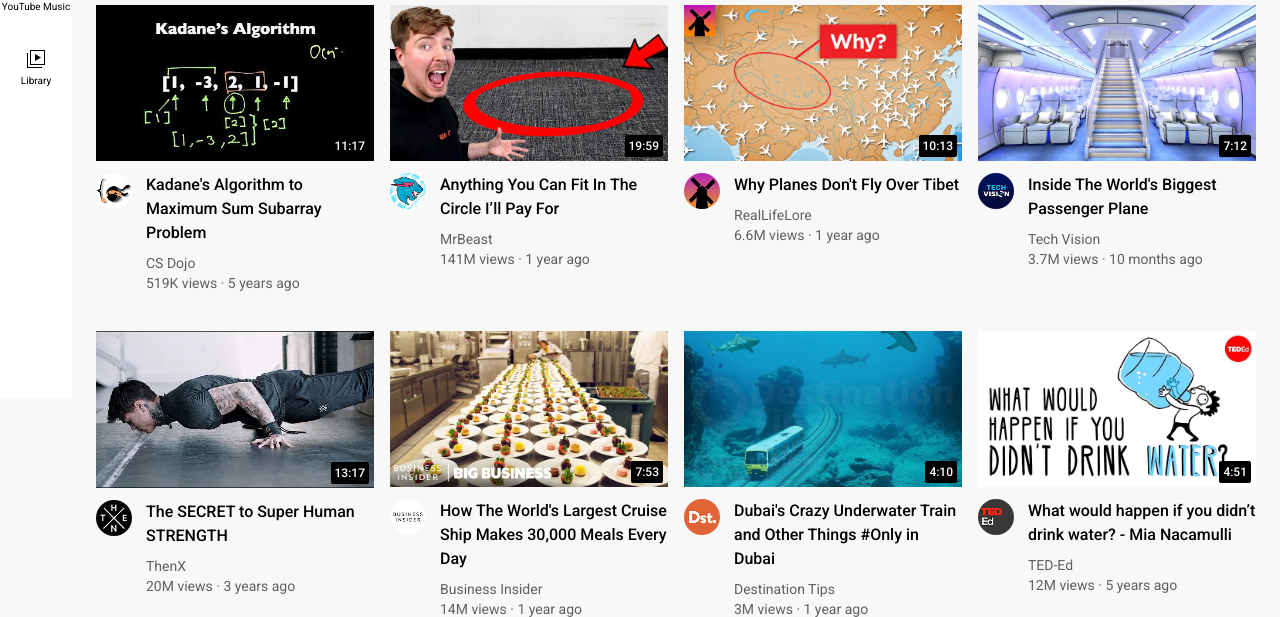
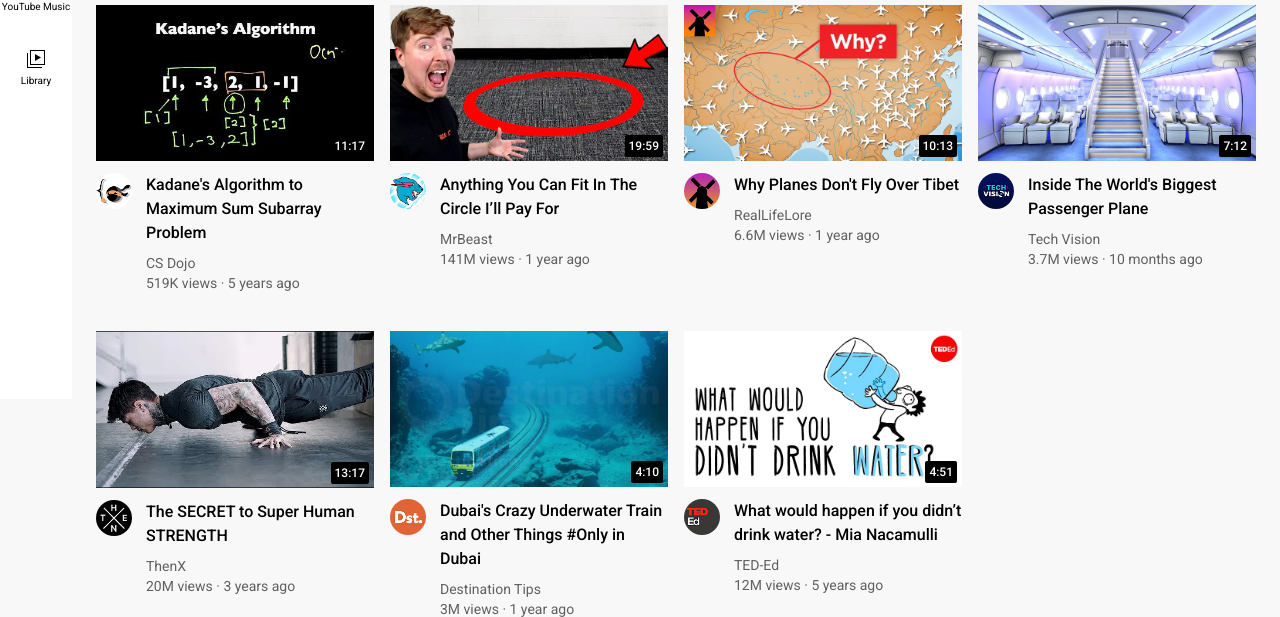
Before and after one commit to Jettivinay/Host-Website, a plain HTML site: page index.html in a window 1280 px wide. Shown: the part 401-1018 px from the top of the page. Drawn offline with Linux system fonts and the light colour scheme.

Commit message:
Update and rename youtube.html to index.html

```diff
--- a/youtube.html
+++ b/index.html
@@ -286,29 +286,6 @@
 
         <div class="video-preview">
           <div class="thumbnail-row">
-            <img class="thumbnail" src="thumbnails/thumbnail-10.webp">
-            <div class="video-time">7:53</div>
-          </div>
-          <div class="video-info-grid">
-            <div class="channel-picture">
-              <img class="profile-picture" src="channel-pictures/channel-10.jpeg">
-            </div>
-            <div class="video-info">
-              <p class="video-title">
-                How The World's Largest Cruise Ship Makes 30,000 Meals Every Day
-              </p>
-              <p class="video-author">
-                Business Insider
-              </p>
-              <p class="video-stats">
-                14M views &#183; 1 year ago
-              </p>
-            </div>
-          </div>
-        </div>
-
-        <div class="video-preview">
-          <div class="thumbnail-row">
             <img class="thumbnail" src="thumbnails/thumbnail-11.webp">
             <div class="video-time">4:10</div>
           </div>
```
